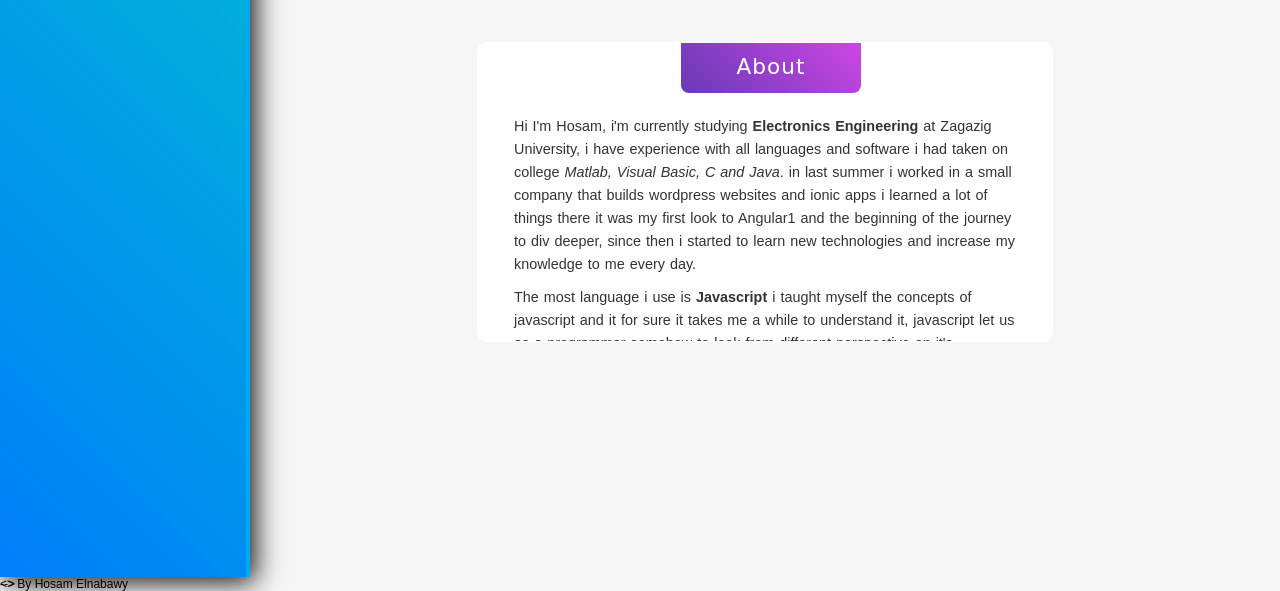
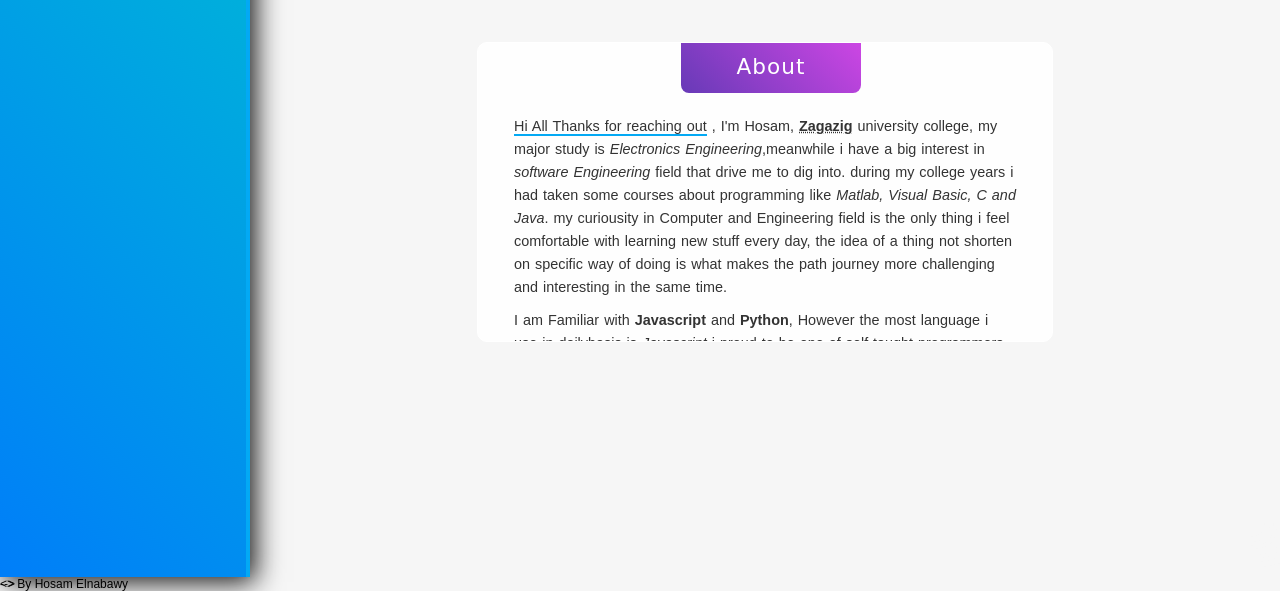
Before and after one commit to hosam1696/portfolio, a website built with webpack: page index.html in a window 1280 px wide. Shown: the part 223-814 px from the top of the page. Built offline with nearby package versions, Linux system fonts and the light colour scheme; a web font is replaced by a local one.

Commit message:
update my about section, increase the animation traslate distance

```diff
--- a/css/style.css
+++ b/css/style.css
@@ -868,6 +868,10 @@ body h1.lead:before {
     clip-path: polygon(0% 0%, 100% 0%, 100% 100%, 50% 100%, 50% 50%, 0% 50%);
 }
 
+.discrete {
+    border-bottom: 2px solid #03a9f4
+}
+
 @media screen-only {
     .for-l-side {
         width: auto;
@@ -877,7 +881,7 @@ body h1.lead:before {
 }
 
 .to-left {
-    transform: translateX(80px);
+    transform: translateX(300px);
     animation: leftpos 0.3s linear 0.1s;
     animation-fill-mode: forwards;
 }
@@ -889,7 +893,7 @@ body h1.lead:before {
 }
 
 .to-top {
-    transform: translateY(80px);
+    transform: translateY(300px);
     animation: toppos 0.3s linear 0.1s;
     animation-fill-mode: forwards;
 }
--- a/index.html
+++ b/index.html
@@ -76,21 +76,32 @@
                             </div>
                             <section id="about" class="to-top">
                                 <h2 class="background bg-one">About</h2>
-                                <article>Hi I'm Hosam, i'm currently studying
-                                    <b>Electronics Engineering</b> at Zagazig University, i have experience with all languages
-                                    and software i had taken on college
-                                    <i>Matlab, Visual Basic, C and Java</i>. in last summer i worked in a small company that
-                                    builds wordpress websites and ionic apps i learned a lot of things there it was my first
-                                    look to Angular1 and the beginning of the journey to div deeper, since then i started
-                                    to learn new technologies and increase my knowledge to me every day.</article>
-                                <article>The most language i use is
-                                    <b>Javascript</b> i taught myself the concepts of javascript and it for sure it takes me
-                                    a while to understand it, javascript let us as a programmer somehow to look from different
-                                    perspective on it's implementation , it's pros it's multi purpose language that can be
-                                    see javascript code on web development both client and server sides it also can be used
-                                    to make a desktop and mobile application by using proper compilation tools.</article>
-                                <article>what i'm seeking to do nowadays is to find a work in a good team to gain more skills and
-                                    have more experience on the field, i believe that Great things don't reveal from nothing.</article>
+                                <article>
+                                    <span class="discrete">Hi All Thanks for reaching out</span>
+                                    , I'm Hosam,
+                                    <b>
+                                        <abbr title="zagazig - Al-sharqia - Egypt">Zagazig</abbr>
+                                    </b> university college, my major study is
+                                    <i>Electronics Engineering</i>,meanwhile i have a big interest in
+                                    <i>software Engineering</i> field that drive me to dig into. during my college years i had
+                                    taken some courses about programming like
+                                    <i>Matlab, Visual Basic, C and Java</i>. my curiousity in Computer and Engineering field
+                                    is the only thing i feel comfortable with learning new stuff every day, the idea of a
+                                    thing not shorten on specific way of doing is what makes the path journey more challenging
+                                    and interesting in the same time.</article>
+                                <article>I am Familiar with
+                                    <b>Javascript</b> and
+                                    <b>Python</b>, However the most language i use in dailybasis is
+                                    <i>Javascript</i>
+                                    i proud to be one of self-taught programmers branch. it was a tough jounrney to take but awarding in the end. first i start
+                                    in web development by trying to understand the concepts of programming with javascript
+                                    to be specific and for sure took me a while be grasped, Javascript let us as a programmers
+                                    in somehow to look in different perspective on it's implementation , it has some pros
+                                    like multi purpose easy to start with language,one can see javascript code on web development
+                                    both client and server sides it also can be used to make a desktop and mobile applications.</article>
+                                <article>what i'm seeking to do nowadays is to find skilled and innovative team to join, sharing and
+                                    participating in new ideas that matters. i believe that Great things don't reveal from
+                                    nothing.</article>
 
                                 <!-- <section id="skills">
     <h2 id="bg2" class="background bg-two">Skills</h2>
```
